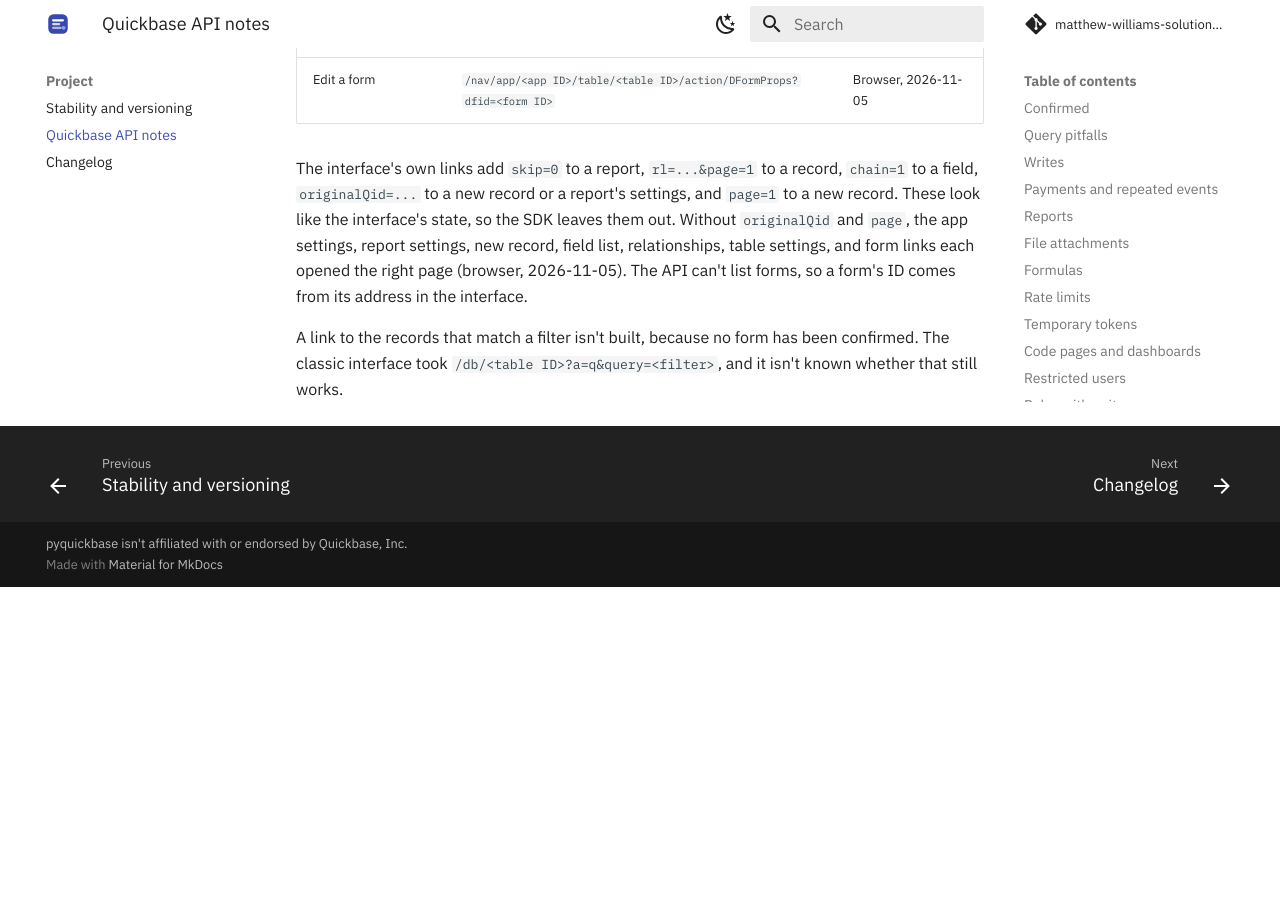
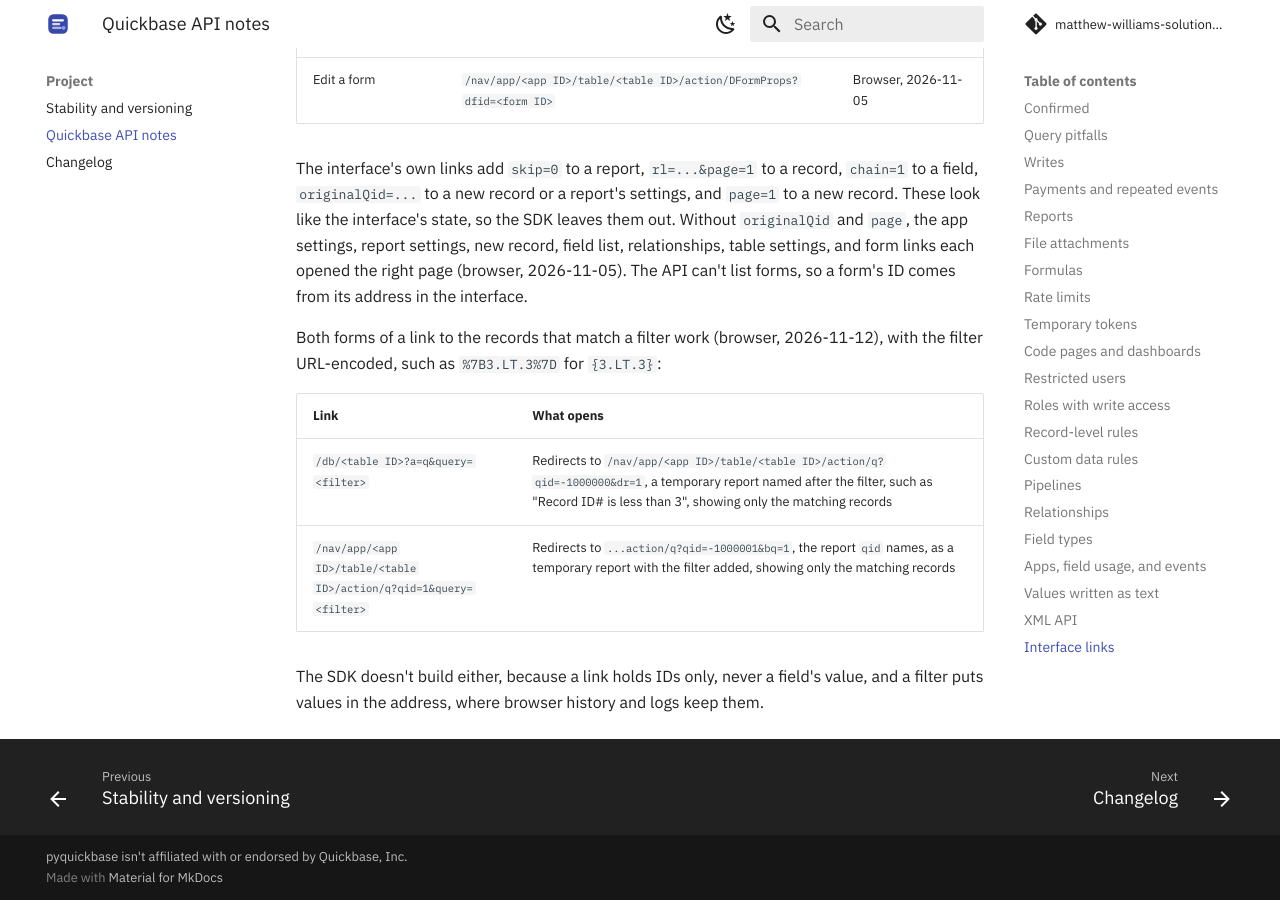
Before and after one commit to matthew-williams-solutions/pyquickbase, an MkDocs documentation site: the page built from docs/api-notes.md, in a window 1280 px wide and 900 px high, scrolled down 34537 px. Built offline with MkDocs 1.6.1 and Material for MkDocs 9.7.7, drawn with Linux system fonts in a browser that asks for light colours; comment, search, counter and statistics services are not loaded; before the commit the page ends 35124 px from its top, so only the background shows below that.

Commit message:
Record that both filtered record links work, and why the SDK doesn't build them

```diff
--- a/docs/api-notes.md
+++ b/docs/api-notes.md
@@ -682,6 +682,13 @@ app settings, report settings, new record, field list, relationships, table sett
 links each opened the right page (browser, 2026-11-05). The API can't list forms, so a form's ID
 comes from its address in the interface.
 
-A link to the records that match a filter isn't built, because no form has been confirmed. The
-classic interface took `/db/<table ID>?a=q&query=<filter>`, and it isn't known whether that still
-works.
+Both forms of a link to the records that match a filter work (browser, 2026-11-12), with the filter
+URL-encoded, such as `%7B3.LT.3%7D` for `{3.LT.3}`:
+
+| Link | What opens |
+|---|---|
+| `/db/<table ID>?a=q&query=<filter>` | Redirects to `/nav/app/<app ID>/table/<table ID>/action/q?qid=-1000000&dr=1`, a temporary report named after the filter, such as "Record ID# is less than 3", showing only the matching records |
+| `/nav/app/<app ID>/table/<table ID>/action/q?qid=1&query=<filter>` | Redirects to `...action/q?qid=-1000001&bq=1`, the report `qid` names, as a temporary report with the filter added, showing only the matching records |
+
+The SDK doesn't build either, because a link holds IDs only, never a field's value, and a filter puts
+values in the address, where browser history and logs keep them.
```
Also changed, not shown: ROADMAP.md (+0 -4 lines).
